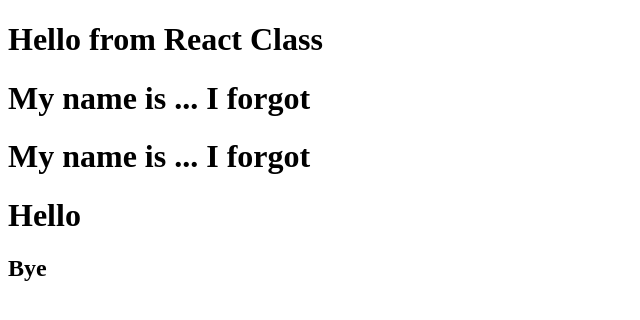
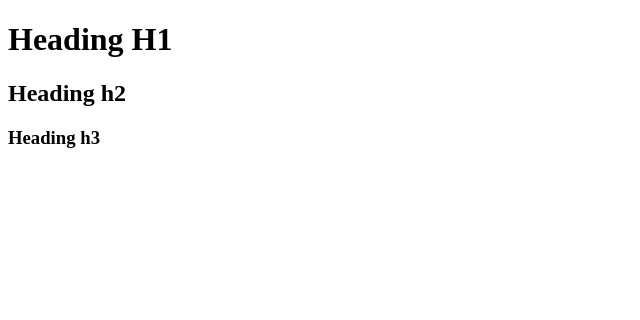
Before and after one commit to RahulRanjan7201/reactjs-school, a React (Vite) app in the folder P1/: page / in a window 1280 px wide. Shown: the top 320 px of the page, without its empty margins (0-640 px from the left). Built offline with nearby package versions, Linux system fonts and the light colour scheme.

Commit message:
Nested header element using React.createElement

```diff
--- a/P1/App.js
+++ b/P1/App.js
@@ -1,24 +1,25 @@
 import React from "react";
 import ReactDOM from "react-dom/client";
-const heading = React.createElement(
-  "h1",
-  { id: "title1", key: "h1" },
-  "Hello from React Class"
-);
-const Title =() => {
-  return <h1>My name is ... I forgot</h1>
-}
-const HeadingComponent = () => {
-  return (
-    <div>
-      {heading}
-      <Title/>
-      {Title()}
-      <h1>Hello</h1>
-      <h2>Bye</h2>
-    </div>
-  );
-};
+const header = React.createElement(
+  "div",
+  {className:"title"},
+  [React.createElement(
+    "h1",
+    {},
+    "Heading H1" ),
+    React.createElement(
+      "h2",
+      {},
+      "Heading h2"
+    ),
+    React.createElement(
+      "h3",
+      {},
+      "Heading h3"
+    )
+  ]
+
+)
 const root = ReactDOM.createRoot(document.getElementById("root"));
 // passing the react element inside the root
-root.render(<HeadingComponent/>);
+root.render(header);
```
